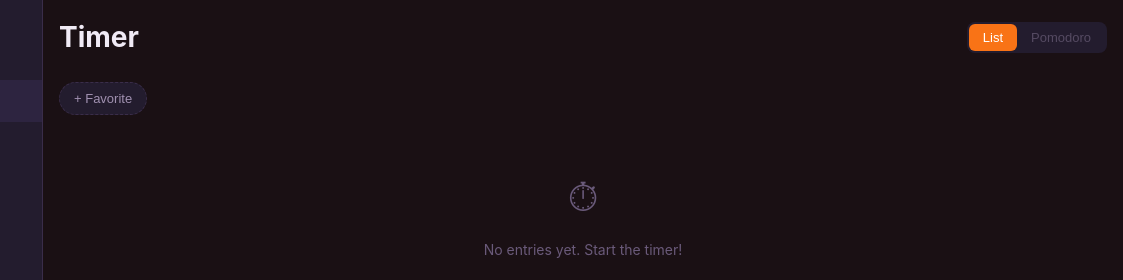
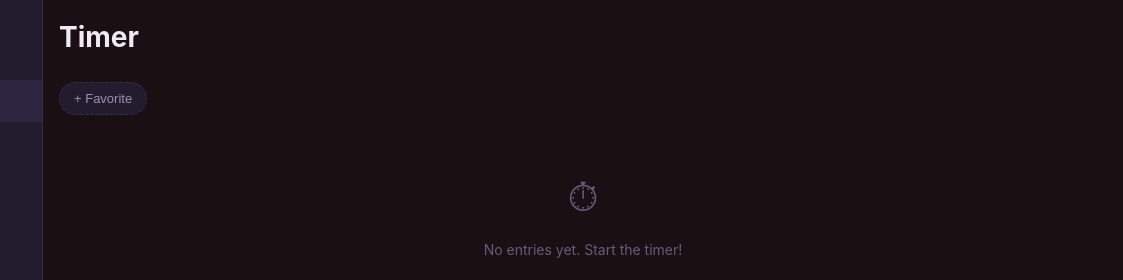
Before and after one commit to eyalBarMaimon/timetracker, a website: page index.html in a window 1280 px wide. Shown: the top 280 px of the page, 157-1280 px from the left. Drawn offline with nearby package versions, Linux system fonts and the light colour scheme; no server answers; a script that the page names is missing.

Commit message:
Remove Pomodoro placeholder button

```diff
--- a/index.html
+++ b/index.html
@@ -42,10 +42,6 @@
   <section id="tab-timer" class="tab-panel active">
     <div class="tab-header">
       <h1>Timer</h1>
-      <div class="segmented-toggle">
-        <button class="seg-btn active" data-seg="list">List</button>
-        <button class="seg-btn disabled" data-seg="pomodoro">Pomodoro</button>
-      </div>
     </div>
 
     <!-- Favorites bar -->
```
